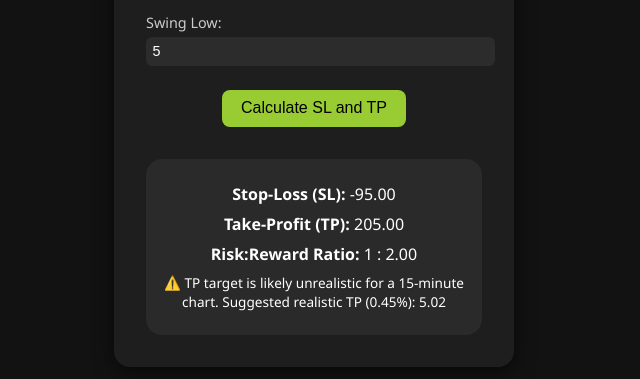
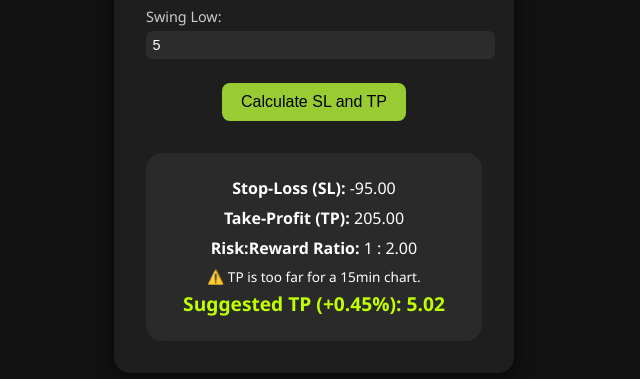
Before and after one commit to anonyfamouz/sl_tp_calc, a plain HTML site: page index.html in a window 1280 px wide. Both pictures are taken after typing "5", "5" into the empty fields and a click on the button "Calculate SL and TP". Shown: the part 297-676 px from the top of the page, without its empty margins (326-966 px from the left). Drawn offline with Linux system fonts and the light colour scheme.

Commit message:
Update index.html

```diff
--- a/index.html
+++ b/index.html
@@ -90,6 +90,13 @@
       margin-top: 0.3rem;
       text-align: center;
     }
+    .highlight-tp {
+      color: #bfff00;
+      font-size: 1.2rem;
+      font-weight: bold;
+      display: block;
+      margin-top: 0.3rem;
+    }
   </style>
 </head>
 <body>
@@ -147,9 +154,9 @@
       }
 
       if (tpPercent < 0.3 || tpPercent > 0.6) {
-        realistic.textContent =
-          "⚠️ TP target is likely unrealistic for a 15-minute chart.\nSuggested realistic TP (0.45%): " +
-          realisticTP.toFixed(2);
+        realistic.innerHTML =
+          "⚠️ TP is too far for a 15min chart." +
+          "<span class='highlight-tp'>Suggested TP (+0.45%): " + realisticTP.toFixed(2) + "</span>";
         realistic.style.display = 'block';
       }
     }
```
